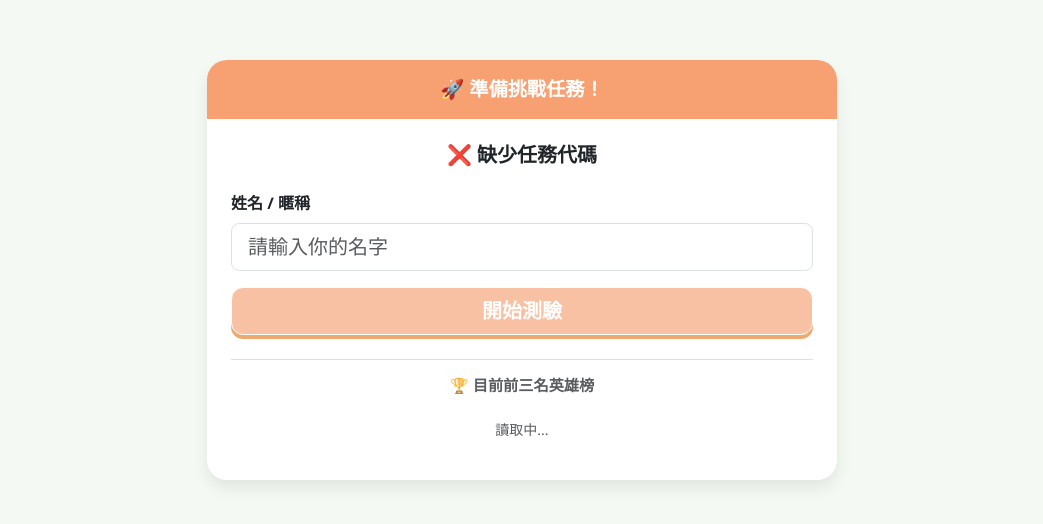
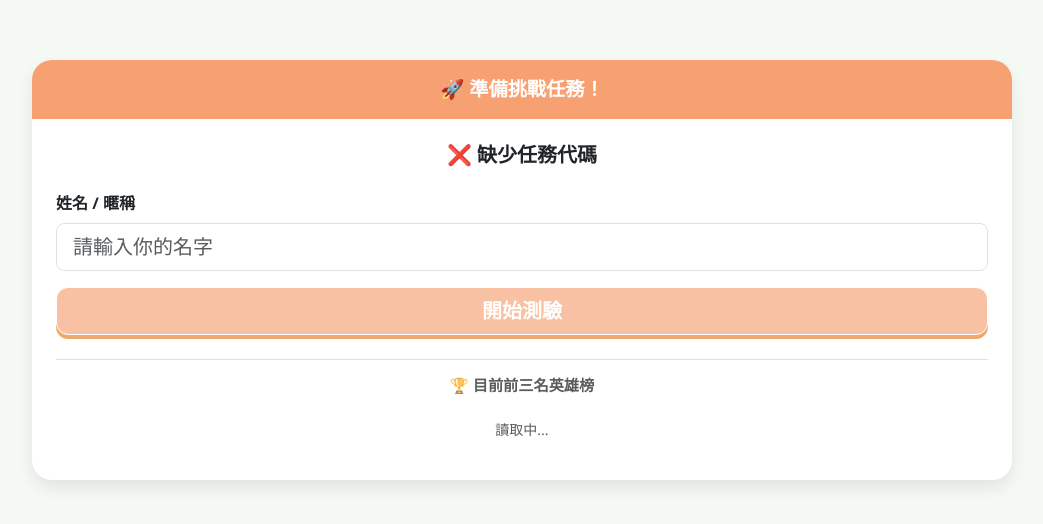
Before and after one commit to weiiiik12/E-HW, a plain HTML site: page index.html in a window 1280 px wide. Shown: the part 130-654 px from the top of the page, without its empty margins (118-1161 px from the left). Drawn offline with nearby package versions, Linux system fonts and the light colour scheme.

Commit message:
Update index.html

```diff
--- a/index.html
+++ b/index.html
@@ -6,18 +6,45 @@
   <title>學生闖關任務</title>
   <link href="https://cdn.jsdelivr.net/npm/bootstrap@5.3.0/dist/css/bootstrap.min.css" rel="stylesheet">
   <style>
-    body {
+    /* 🌟 1. 鎖死最外層，強制滿版且絕對禁止滑動 */
+    html, body {
       background-color: #f4f9f4; font-family: 'Segoe UI', Tahoma, Geneva, Verdana, sans-serif; color: #333;
-      margin: 0; padding: 0; width: 100vw; height: 100vh; overflow: hidden; touch-action: none;
-      -webkit-user-select: none; user-select: none; display: flex; align-items: center; justify-content: center;
+      margin: 0; padding: 0;
+      width: 100vw; height: 100vh; /* 鎖死 100% 視窗高度 */
+      overflow: hidden; /* 絕對禁止網頁上下左右滑動 */
+      touch-action: none; /* 禁用手機瀏覽器的手勢 (如：下拉重整、雙擊縮放) */
+      -webkit-user-select: none; user-select: none;
+      display: flex; align-items: center; justify-content: center;
     }
     input { user-select: auto !important; -webkit-user-select: auto !important; }
-    .game-wrapper { width: 100%; max-width: 650px; max-height: 100vh; padding: 10px; box-sizing: border-box; display: flex; flex-direction: column; }
-    .card { border-radius: 20px; box-shadow: 0 8px 16px rgba(0,0,0,0.08); border: none; margin: 0; width: 100%; }
-    .header-bar { color: white; border-radius: 20px 20px 0 0; padding: 15px; text-align: center; font-weight: bold; font-size: 1.2rem; }
+
+    /* 🌟 2. 遊戲容器動態滿版，但在電腦上保留合理的極限寬度以免圖案變形 */
+    .game-wrapper {
+      width: 100%;
+      height: 100%;
+      max-width: 1000px; /* 允許在電腦上變寬，但不會無限延伸 */
+      padding: 10px;
+      box-sizing: border-box;
+      display: flex;
+      flex-direction: column;
+      justify-content: center;
+    }
+
+    /* 🌟 3. 卡片內部設定：確保內容不會衝破螢幕 */
+    .card {
+      border-radius: 20px; box-shadow: 0 8px 16px rgba(0,0,0,0.08); border: none; margin: 0; width: 100%;
+      max-height: 95vh; /* 確保不管螢幕多小，卡片都不會超過螢幕高度 */
+      display: flex; flex-direction: column;
+    }
+    .card-body {
+      overflow-y: auto; /* 只有在「內部內容真的塞不下(如排行榜太長)」時，允許卡片內部微微滑動，但不影響外層視窗 */
+    }
+
+    .header-bar { color: white; border-radius: 20px 20px 0 0; padding: 15px; text-align: center; font-weight: bold; font-size: 1.2rem; flex-shrink: 0; }
     .header-login { background-color: #f7a072; }
     .header-result { background-color: #6c9a75; }
     .table-responsive { max-height: 40vh; overflow-y: auto; touch-action: pan-y; }
+
     .login-rank-item { background: #fdfbf7; border: 1px solid #f0e6d2; border-radius: 10px; padding: 8px 15px; margin-bottom: 8px; display: flex; justify-content: space-between; align-items: center; }
     .login-rank-1 { background: #fffdf0; border-color: #fce883; box-shadow: 0 2px 5px rgba(252, 232, 131, 0.3); }
     .login-rank-2 { background: #f8f9fa; border-color: #e2e3e5; }
```
